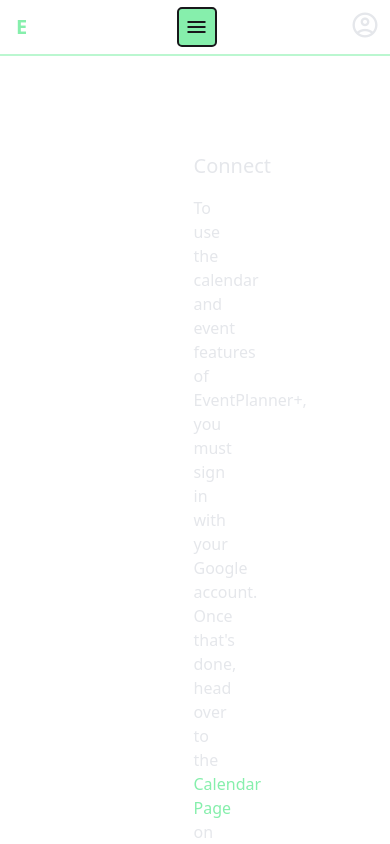
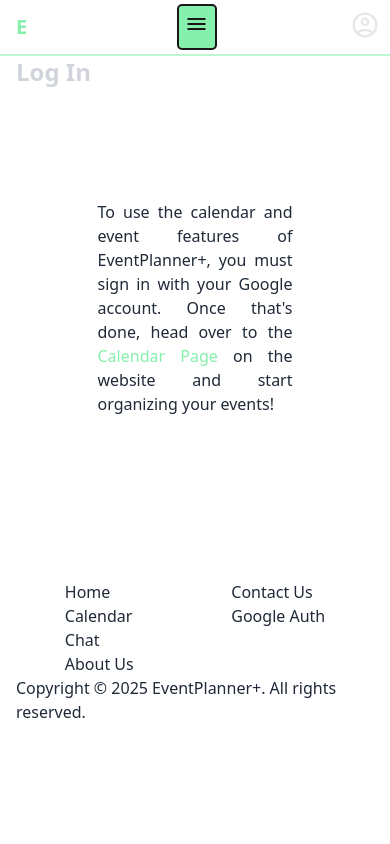
Before and after one commit to EvrardThibaud/event-planner, a Vue app: page /google in a window 390 px wide. Shown: the top 844 px of the page. Built offline with nearby package versions, Linux system fonts and the light colour scheme.

Commit message:
style section

```diff
--- a/src/main.js
+++ b/src/main.js
@@ -3,6 +3,7 @@
 import './style/button.css'
 import './style/input.css'
 import './style/alert.css'
+import './style/section.css'
 import App from './App.vue'
 import router from './router';
 import '@fortawesome/fontawesome-free/css/all.css';
--- a/src/style/button.css
+++ b/src/style/button.css
@@ -1,9 +1,7 @@
 /* BUTTON */
 button {
   width: fit-content;
-  min-height: 40px;
-  height: 40px;
-  max-height: 100px;
+  height: fit-content;
   color: #18181b;
   padding: 6px;
   border: 2px solid #18181b;
--- /dev/null
+++ b/src/style/section.css
@@ -0,0 +1,13 @@
+section {
+  width: 50%;
+  padding-top: 3rem;
+  display: flex;
+  flex-direction: column;
+  gap: 1.25rem;
+}
+
+@media (max-width: 768px) {
+  section {
+    width: 90vw;
+  }
+}
--- a/src/views/AboutUs.vue
+++ b/src/views/AboutUs.vue
@@ -5,7 +5,7 @@
 <template>
   <h1 class="text-gray-300 font-bold text-2xl w-full px-4">About Us</h1>
 
-  <section  class="w-1/2 pt-28 pb-12 flex flex-wrap flex-col gap-2">
+  <section>
     <h2 class="text-green-300">Our Team</h2>
     <div id="memberscard_container" class="flex flex-wrap gap-2">
       <MemberCard
@@ -21,7 +21,7 @@
     </div>
   </section>
 
-  <section class="w-1/2 pt-12 pb-12 flex flex-col gap-5">
+  <section >
     <h2 class="text-green-300">Our Mission</h2>
     <p class="text-gray-200 text-justify">
       Our mission at
@@ -33,7 +33,7 @@
     </p>
   </section>
 
-  <section class="w-1/2 pt-12 pb-12 flex flex-col gap-5">
+  <section>
     <h2 class="text-green-300">Our Vision</h2>
     <p class="text-gray-200 text-justify">
       We envision <bold class="font-bold text-green-300">EventPlanner+</bold> as
@@ -45,7 +45,7 @@
     </p>
   </section>
 
-  <section class="pb-12">
+  <section class="text-center">
     <RouterLink :to="{ name: 'ContactUs' }">
       <button class="primary_button">Contact Us</button>
     </RouterLink>
--- a/src/views/ContactUs.vue
+++ b/src/views/ContactUs.vue
@@ -92,7 +92,7 @@
 
 <template>
   <h1 class="text-gray-300 font-bold text-2xl w-full px-4">Contact Us</h1>
-  <div id="contact_container">
+  <section id="contact_container">
     <form @submit.prevent="submitForm" class="w-full">
       <div>
         <label for="title">Title</label>
@@ -127,7 +127,7 @@
 
       <button class="primary_button w-full" type="submit">Submit</button>
     </form>
-  </div>
+  </section>
 </template>
 
 <style scoped>
--- a/src/views/Error404.vue
+++ b/src/views/Error404.vue
@@ -1,8 +1,8 @@
 <template>
-  <div class="pt-24 text-red-500">
+  <section class="text-center">
     <h1>404 - Page not found</h1>
-    <p>La page que vous recherchez n'existe pas.</p>
-  </div>
+    <p>This page doesn't exist.</p>
+  </section>
 </template>
 
 <script></script>
--- a/src/views/GoogleAuth.vue
+++ b/src/views/GoogleAuth.vue
@@ -22,8 +22,8 @@
 </script>
 
 <template>
-  <div class="flex flex-col gap-4 text-gray-200 p-24 w-1/2">
-    <h1 class="text-xl">Connect</h1>
+  <h1 class="text-gray-300 font-bold text-2xl w-full px-4">Log In</h1>
+  <section class="w-1/2 pt-28 pb-12 flex flex-col gap-5">
     <p class="text-justify">
       To use the calendar and event features of EventPlanner+, you must sign in
       with your Google account. Once that's done, head over to the
@@ -48,7 +48,7 @@
         Sign Out
       </button>
     </div>
-  </div>
+  </section>
 </template>
 
 <style scoped></style>
--- a/src/views/Home.vue
+++ b/src/views/Home.vue
@@ -1,7 +1,7 @@
 <script setup></script>
 
 <template>
-  <section class="w-1/2 pt-28 pb-12 flex flex-col gap-5">
+  <section class="">
     <h1 class="w-full text-center text-green-300">
       Welcome To <br />
       <bold class="font-bold">EventPlanner+</bold>
@@ -19,7 +19,7 @@
     </p>
   </section>
 
-  <section class="w-1/2 py-12 flex flex-col gap-5">
+  <section >
     <h2 class="text-green-300">Event Management</h2>
     <p class="text-gray-200 text-justify">
       With <bold class="font-bold text-green-300">EventPlanner+</bold>,
@@ -37,7 +37,7 @@
     </div>
   </section>
 
-  <section class="w-1/2 pt-12 pb-12 flex flex-col gap-5">
+  <section>
     <h2 class="text-green-300">Interactive Calendar</h2>
     <p class="text-gray-200 text-justify">
       Our interactive calendar allows you to view your events in multiple
@@ -52,7 +52,7 @@
     </div>
   </section>
 
-  <section class="w-1/2 pt-12 pb-12 flex flex-col gap-5">
+  <section >
     <h2 class="text-green-300">Chat System</h2>
     <p class="text-gray-200 text-justify">
       Stay connected with participants through
```
